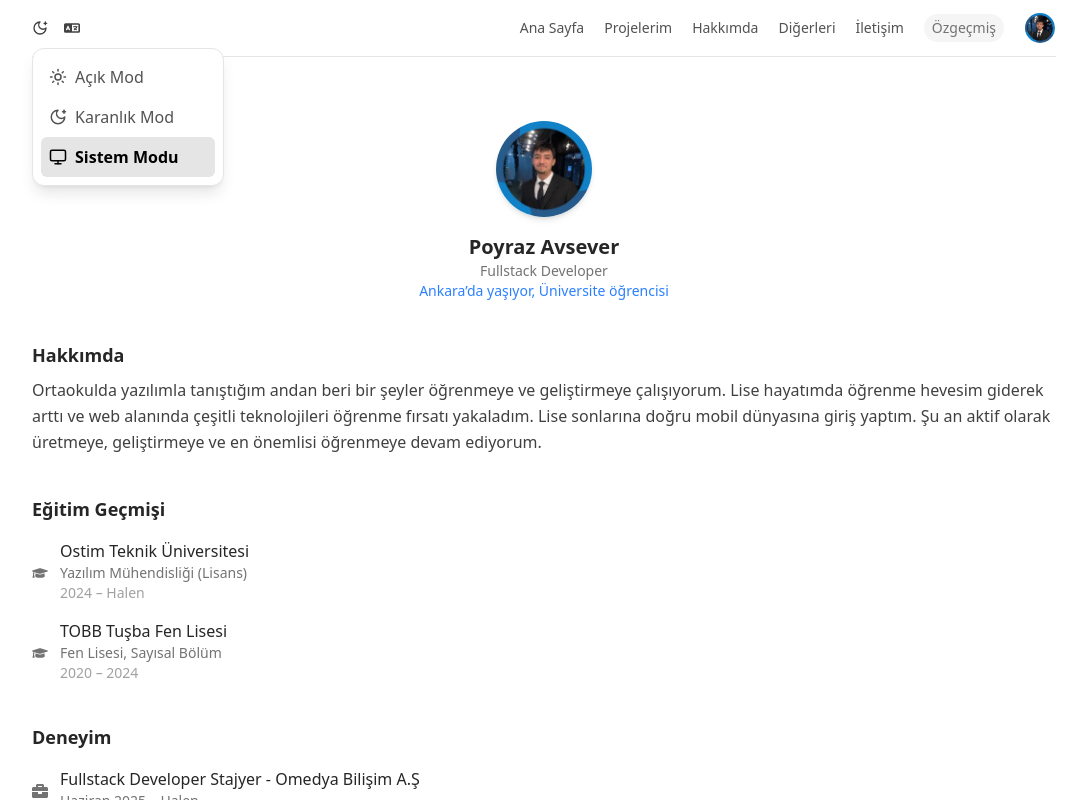
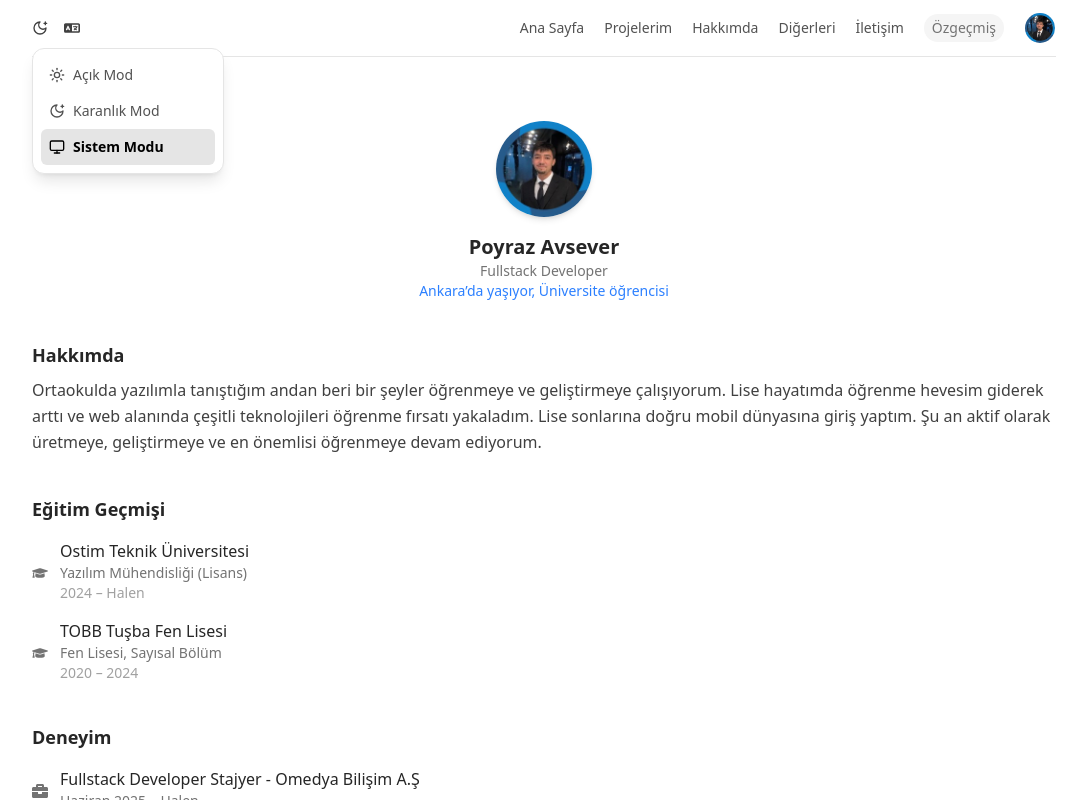
Before and after one commit to poyrazavsever/poyrazavsever.com, a Next.js app: page /about in a window 1280 px wide. Both pictures are taken after a click on the element 136 px from the left and 28 px from the top of the page. Shown: the top 800 px of the page, without its empty margins (96-1182 px from the left). Built offline with nearby package versions, Linux system fonts and the light colour scheme.

Commit message:
feat: updated navbar dropdown menu's

```diff
--- a/components/layout/DropdownMenu.js
+++ b/components/layout/DropdownMenu.js
@@ -1,8 +1,7 @@
 'use client';
 
-import { useState } from 'react';
+import { useState, useRef, useEffect } from 'react';
 import { motion, AnimatePresence } from 'framer-motion';
-import { FaArrowDown } from 'react-icons/fa';
 import Link from 'next/link';
 
 const items = [
@@ -22,9 +21,27 @@ const items = [
 
 const DropdownMenu = () => {
   const [open, setOpen] = useState(false);
+  const dropdownRef = useRef(null);
+
+  // Dış tıklamayı dinle
+  useEffect(() => {
+    const handleClickOutside = (event) => {
+      if (dropdownRef.current && !dropdownRef.current.contains(event.target)) {
+        setOpen(false);
+      }
+    };
+
+    if (open) {
+      document.addEventListener('mousedown', handleClickOutside);
+    } else {
+      document.removeEventListener('mousedown', handleClickOutside);
+    }
+
+    return () => document.removeEventListener('mousedown', handleClickOutside);
+  }, [open]);
 
   return (
-    <div className="relative">
+    <div className="relative" ref={dropdownRef}>
       <button
         onClick={() => setOpen(!open)}
         className="transition hover:text-black dark:hover:text-white cursor-pointer"
--- a/components/layout/ThemeDropdown.js
+++ b/components/layout/ThemeDropdown.js
@@ -72,8 +72,8 @@ const ThemeDropdown = () => {
                   selected === theme.id ? 'text-black dark:text-white bg-neutral-200 dark:bg-neutral-700 font-semibold' : 'text-neutral-600 dark:text-neutral-300'
                 }`}
               >
-                <span className="text-lg">{theme.icon}</span>
-                <span>{theme.label}</span>
+                <span>{theme.icon}</span>
+                <span className='text-sm'>{theme.label}</span>
               </div>
             ))}
           </motion.div>
```
